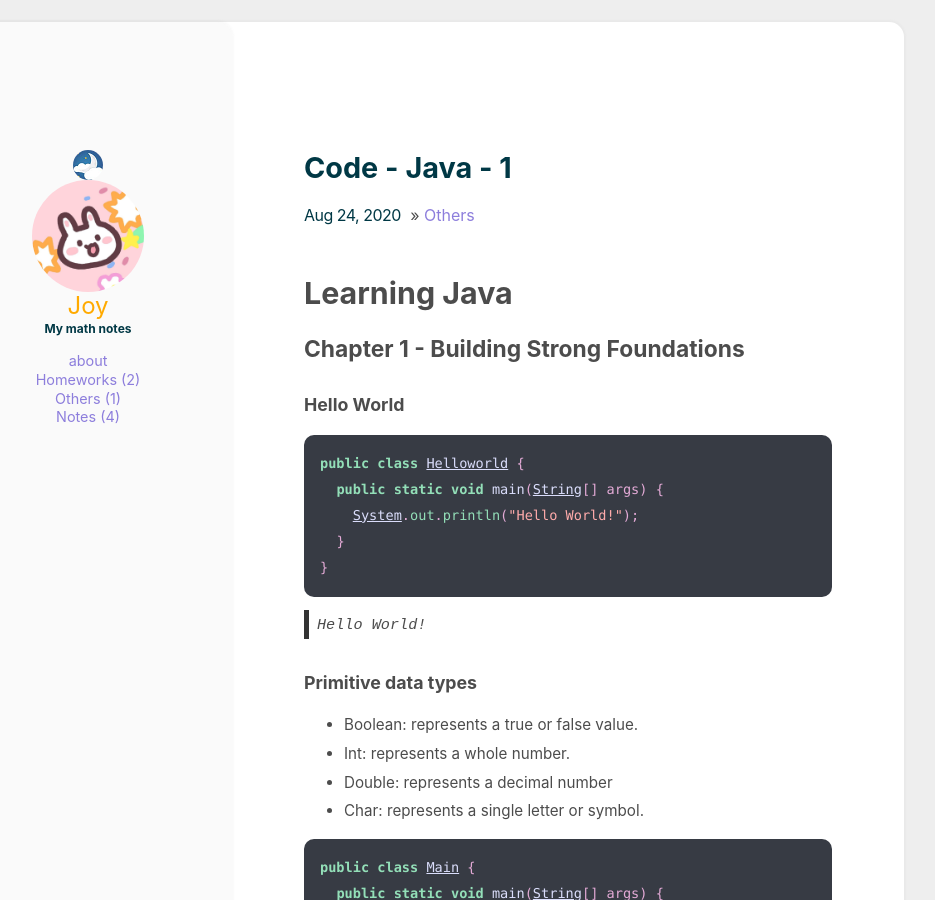
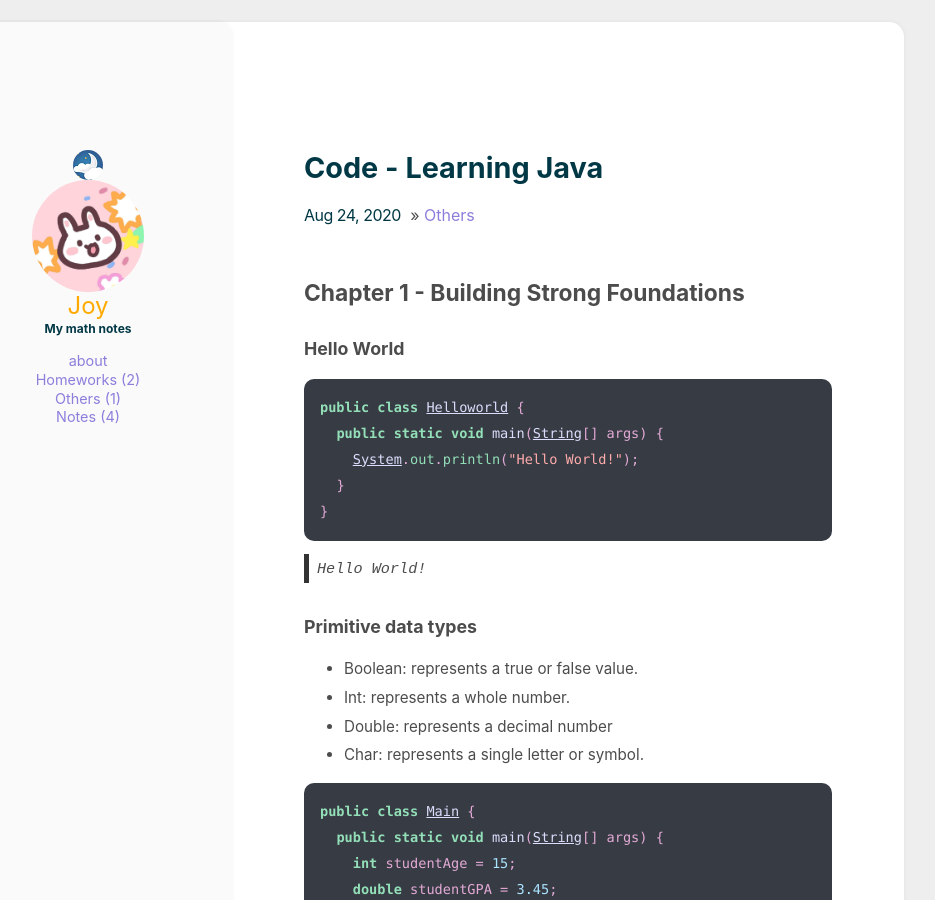
Before and after one commit to Joy3Luo/Joy3luo.github.io, a Jekyll site: the page built from _posts/2020-08-24-java1.md, in a window 1280 px wide and 900 px high. Shown: the whole window, without its empty margins (216-1151 px from the left). Built offline with Jekyll 4.4.1, drawn with Linux system fonts in a browser that asks for light colours.

Commit message:
Update 2020-08-24-java1.md

```diff
--- a/_posts/2020-08-24-java1.md
+++ b/_posts/2020-08-24-java1.md
@@ -1,10 +1,9 @@
 ---
-title: Code - Java - 1
+title: Code - Learning Java
 categories: [Others]
 comments: true
 ---
 
-# Learning Java
 ## Chapter 1 - Building Strong Foundations
 ### Hello World
 
```
